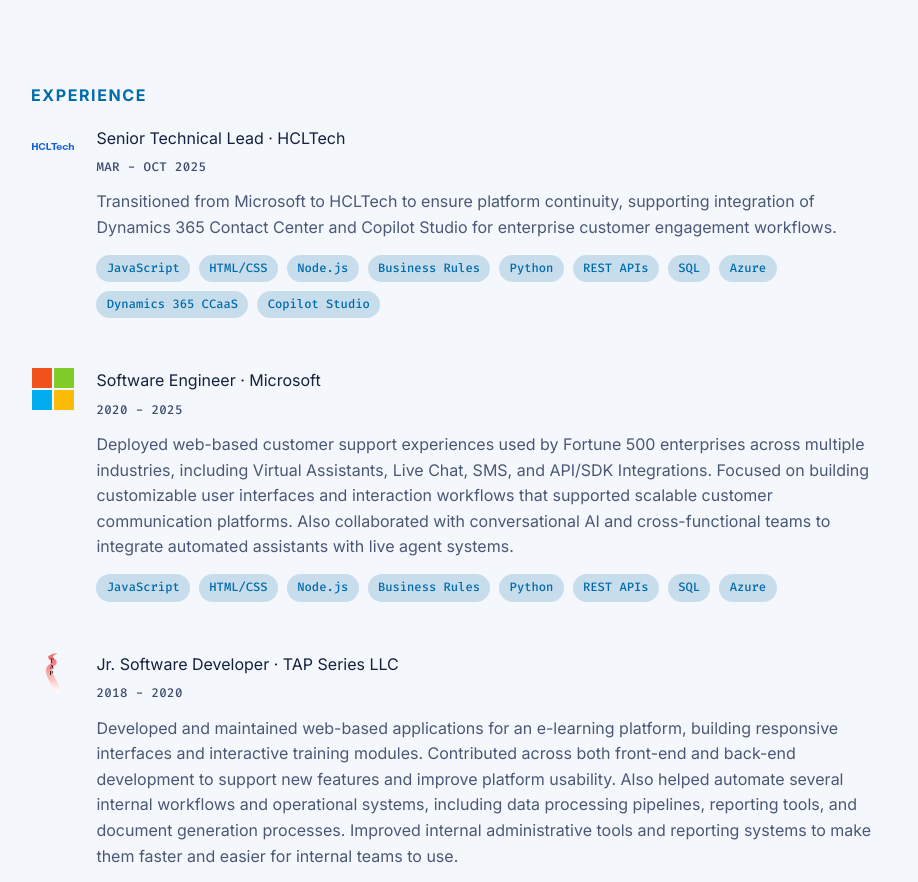
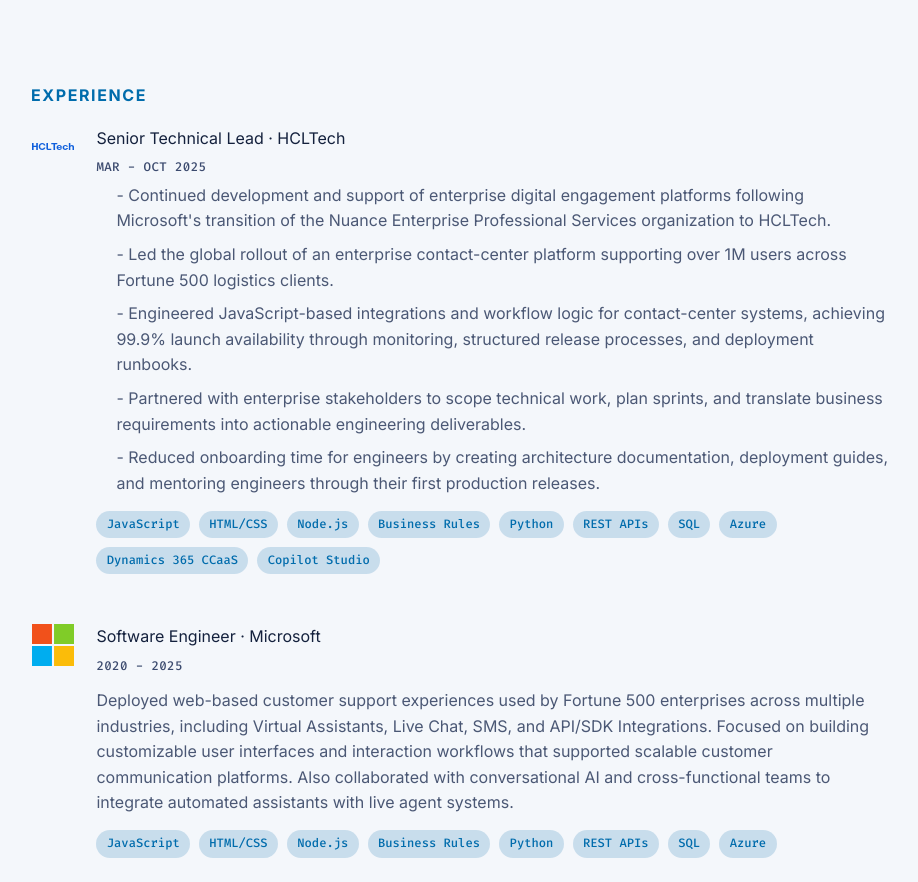
Before and after one commit to kurtluu/portfolio, a React (Vite) app in the folder react-ts-site/: page / in a window 1280 px wide. Shown: the part 803-1685 px from the top of the page, without its empty margins (179-1097 px from the left). Built offline with nearby package versions, Linux system fonts and the light colour scheme.

Commit message:
Update HCLTech portfolio description

```diff
--- a/react-ts-site/src/App.tsx
+++ b/react-ts-site/src/App.tsx
@@ -14,7 +14,7 @@ type TimelineItem = {
   title: string;
   company: string;
   logoUrl?: string;
-  description: string;
+  description: string | string[];
   tags: string[];
 };
 
@@ -36,8 +36,13 @@ const timeline: TimelineItem[] = [
     title: "Senior Technical Lead · HCLTech",
     company: "HCLTech",
     logoUrl: hclTechLogo,
-    description:
-      "Transitioned from Microsoft to HCLTech to ensure platform continuity, supporting integration of Dynamics 365 Contact Center and Copilot Studio for enterprise customer engagement workflows.",
+    description: [
+      "- Continued development and support of enterprise digital engagement platforms following Microsoft's transition of the Nuance Enterprise Professional Services organization to HCLTech.",
+      "- Led the global rollout of an enterprise contact-center platform supporting over 1M users across Fortune 500 logistics clients.",
+      "- Engineered JavaScript-based integrations and workflow logic for contact-center systems, achieving 99.9% launch availability through monitoring, structured release processes, and deployment runbooks.",
+      "- Partnered with enterprise stakeholders to scope technical work, plan sprints, and translate business requirements into actionable engineering deliverables.",
+      "- Reduced onboarding time for engineers by creating architecture documentation, deployment guides, and mentoring engineers through their first production releases.",
+    ],
     tags: [
       "JavaScript",
       "HTML/CSS",
@@ -376,7 +381,15 @@ function App() {
                 <div className="item-body">
                   <h3>{item.title}</h3>
                   <p className="period">{item.period}</p>
-                  <p>{item.description}</p>
+                  {Array.isArray(item.description) ? (
+                    <ul className="description-list">
+                      {item.description.map((point) => (
+                        <li key={point}>{point}</li>
+                      ))}
+                    </ul>
+                  ) : (
+                    <p>{item.description}</p>
+                  )}
                   <ul className="tags">
                     {item.tags.map((tag) => (
                       <li key={tag}>{tag}</li>
--- a/react-ts-site/src/styles.css
+++ b/react-ts-site/src/styles.css
@@ -492,6 +492,16 @@ h3 {
   margin-top: 0.6rem;
 }
 
+.description-list {
+  margin: 0.6rem 0 0;
+  padding-left: 1.25rem;
+  color: var(--muted);
+}
+
+.description-list li + li {
+  margin-top: 0.5rem;
+}
+
 .projects-section .project-card::before {
   background: radial-gradient(
     240px circle at var(--spotlight-x) var(--spotlight-y),
```
